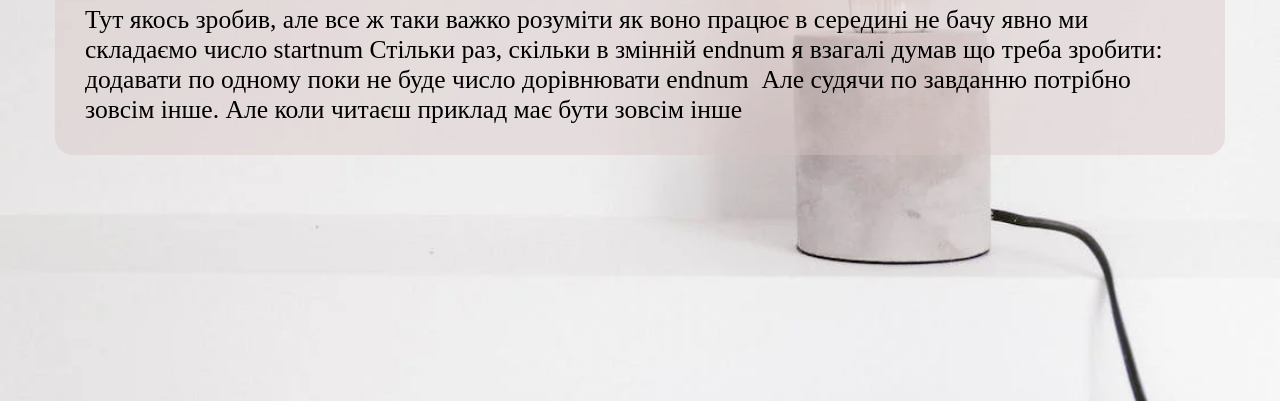
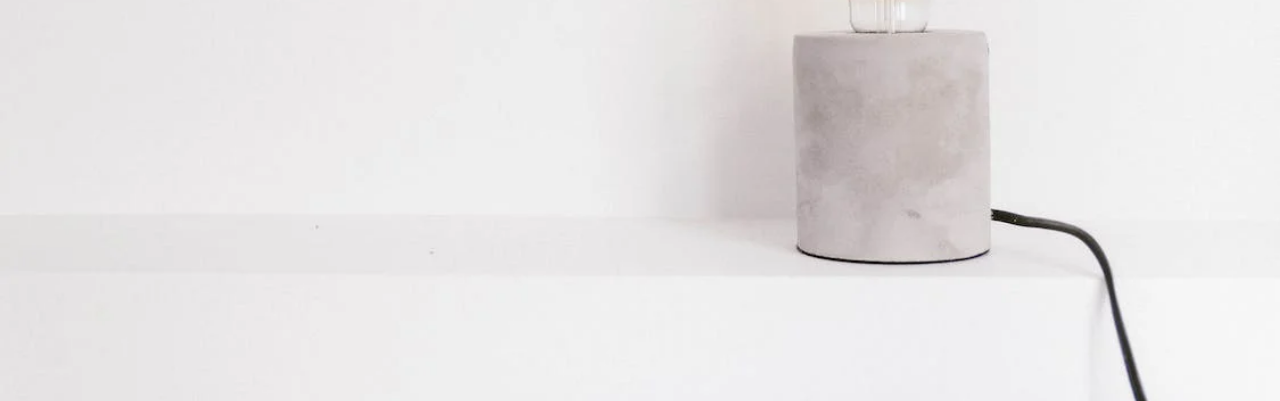
Before and after one commit to wwchugunov/Homework_Chugunov, a plain HTML site: page Homework_2/index.html in a window 1280 px wide. Shown: the part 399-800 px from the top of the page. Drawn offline with nearby package versions, Linux system fonts and the light colour scheme.

Commit message:
delete questions-box

```diff
--- a/Homework_2/index.html
+++ b/Homework_2/index.html
@@ -21,13 +21,13 @@
                     <h1>Цикли і Розгалуження</h1>
                     <button id="dntactvecs">Почати </button>
                 </div>
-                <div class="questions-box">
+                <!-- <div class="questions-box">
                     <div class="title">Є питання</div>
                     <div class="content">
                         Тут якось зробив, але все ж  таки важко розуміти як воно працює в середині не бачу явно ми складаємо число startnum Стільки раз, скільки в змінній endnum я взагалі думав що треба зробити: додавати по одному поки не буде число дорівнювати endnum  Але судячи по завданню потрібно зовсім інше.
                         Але коли читаєш приклад має бути зовсім інше
                     </div>
-                </div>
+                </div> -->
             </div>
         </div>
     </heeder>
```
